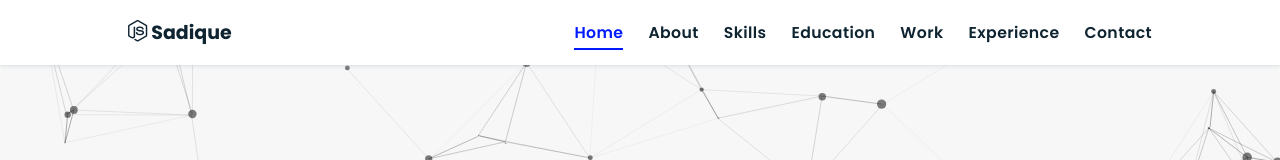
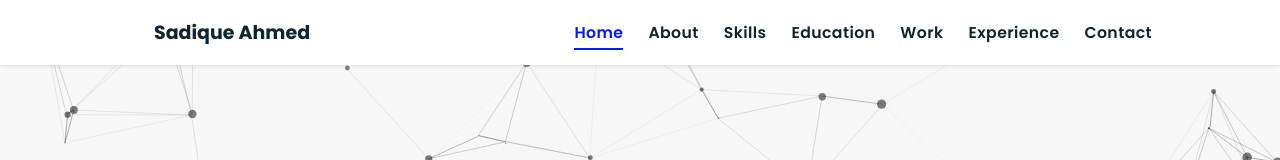
Before and after one commit to Sadiqueahmed/Portfolio, a plain HTML site: page index.html in a window 1280 px wide. Shown: the top 160 px of the page. Drawn offline with nearby package versions, Linux system fonts and the light colour scheme; animation ran at ten frames a second.

Commit message:
Update index.html

```diff
--- a/index.html
+++ b/index.html
@@ -23,7 +23,7 @@
 
 <!-- navbar starts -->
 <header>
-        <a href="/" class="logo"><i class="fab fa-node-js"></i> Sadique</a>
+        <a href="/" class="logo"><i class="fab fa-code"></i> Sadique Ahmed</a>
 
         <div id="menu" class="fas fa-bars"></div>
         <nav class="navbar">
```
